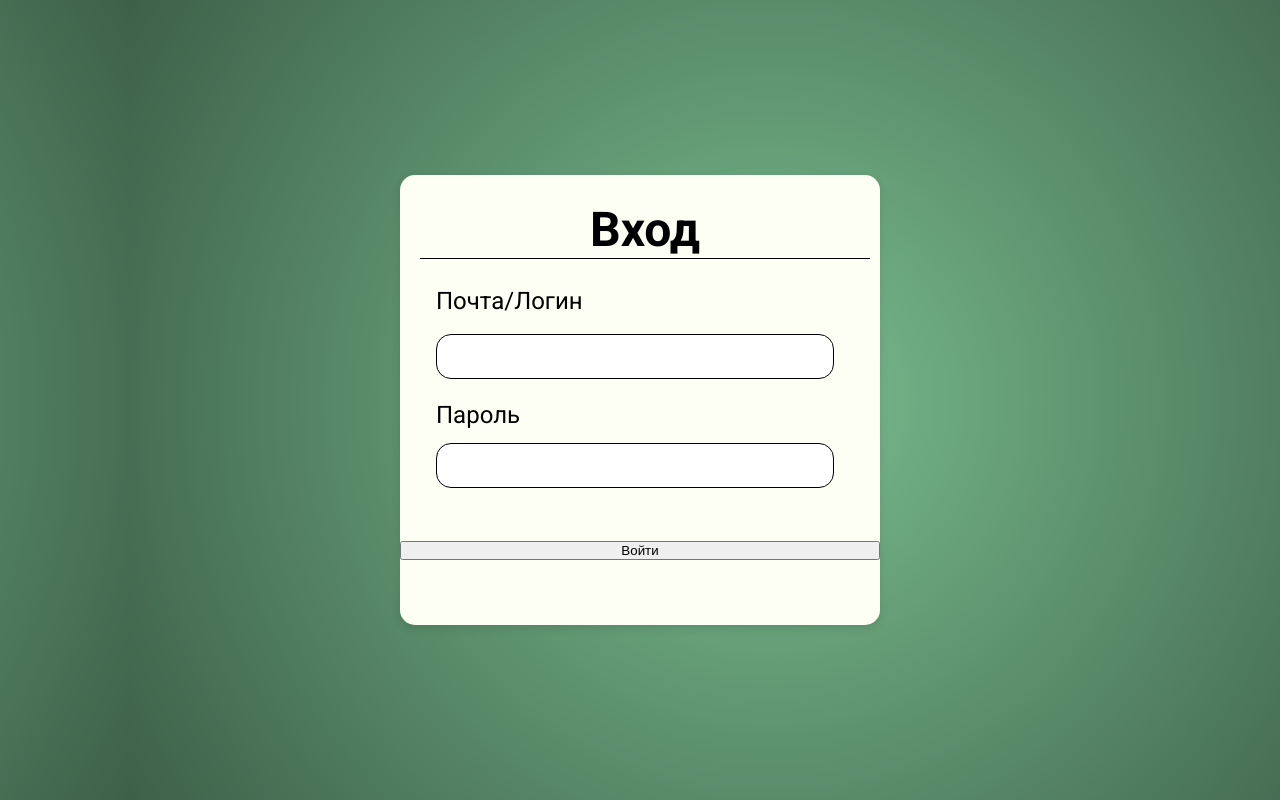
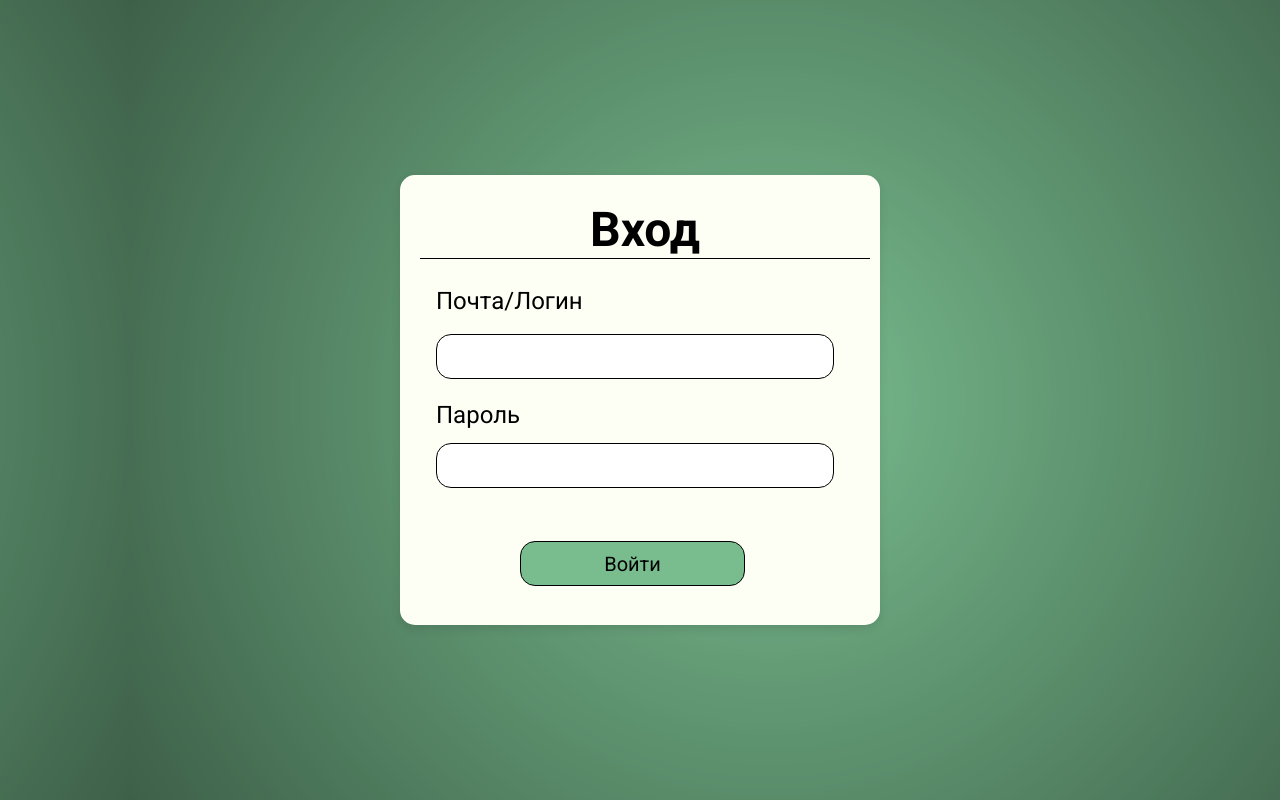
Before and after one commit to H1TgH/Logistic_Frontend, a React (Create React App) app in the folder logistic_frontend/: page /login in a window 1280 px wide. Built offline with nearby package versions, Linux system fonts and the light colour scheme; a web font is replaced by a local one.

Commit message:
fix login page css

```diff
--- a/logistic_frontend/src/pages/auth/Login.css
+++ b/logistic_frontend/src/pages/auth/Login.css
@@ -28,3 +28,18 @@
 button {
     margin-top: 30px;
 }
+
+.login-button {
+    width: 225px !important;
+    height: 45px;
+    background-color: rgba(121, 189, 143, 1);
+    border: solid 1px rgba(0, 0, 0, 1);
+    border-radius: 15px;
+    font-family: 'Roboto', sans-serif;
+    font-weight: 400;
+    font-size: 20px;
+    color: rgba(0, 0, 0, 1);
+    cursor: pointer;
+    transition: background-color 0.3s ease;
+    margin-left: 120px;
+}
--- a/logistic_frontend/src/pages/auth/Login.js
+++ b/logistic_frontend/src/pages/auth/Login.js
@@ -17,7 +17,7 @@ const LoginForm = () => {
             <p>Пароль</p>
             <input type="password" required />
           </div>
-          <button type="submit">Войти</button>
+          <button className='login-button' type="submit">Войти</button>
         </form>
       </div>
     </div>
```
